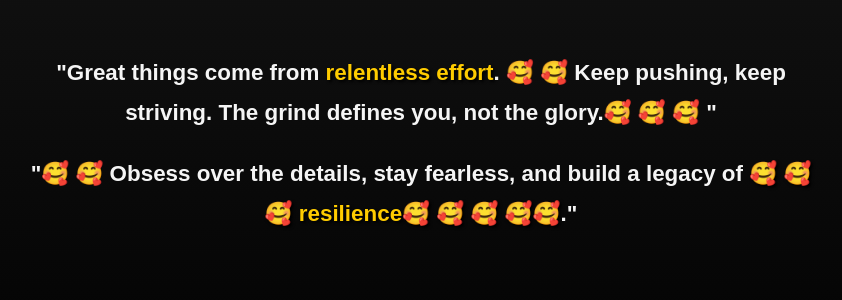
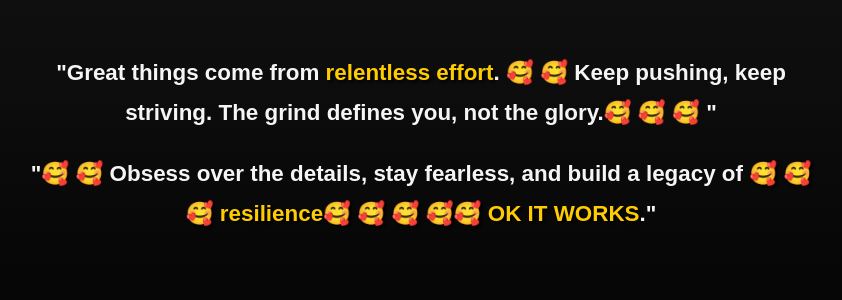
Before and after one commit to Betrand1999/cicd, a Flask app: page / in a window 1280 px wide. Shown: the part 328-628 px from the top of the page, without its empty margins (219-1061 px from the left). Run offline with Flask 3, Linux system fonts and the light colour scheme.

Commit message:
add branch

```diff
--- a/hello_world_app/templates/index.html
+++ b/hello_world_app/templates/index.html
@@ -78,7 +78,7 @@
       </div>
       <div class="quote">
         "🥰 🥰 Obsess over the details, stay fearless, and build a legacy of
-        <span>🥰 🥰 🥰 resilience🥰 🥰 🥰 🥰🥰</span>."
+        <span>🥰 🥰 🥰 resilience🥰 🥰 🥰 🥰🥰 OK IT WORKS</span>."
       </div>
     </main>
   </body>
--- a/setup.py
+++ b/setup.py
@@ -2,7 +2,7 @@ from setuptools import setup, find_packages
 
 setup(
     name="betrand-ngoh-mutagha-version",  # Use hyphens
-    version="0.2.11",  # Ensure this is the correct and latest version
+    version="0.2.12",  # Ensure this is the correct and latest version
     author="BETRAND MUTAGHA",
     author_email="mutagha2@gmail.com",
     url="https://github.com/Betrand1999/cicd",
```
